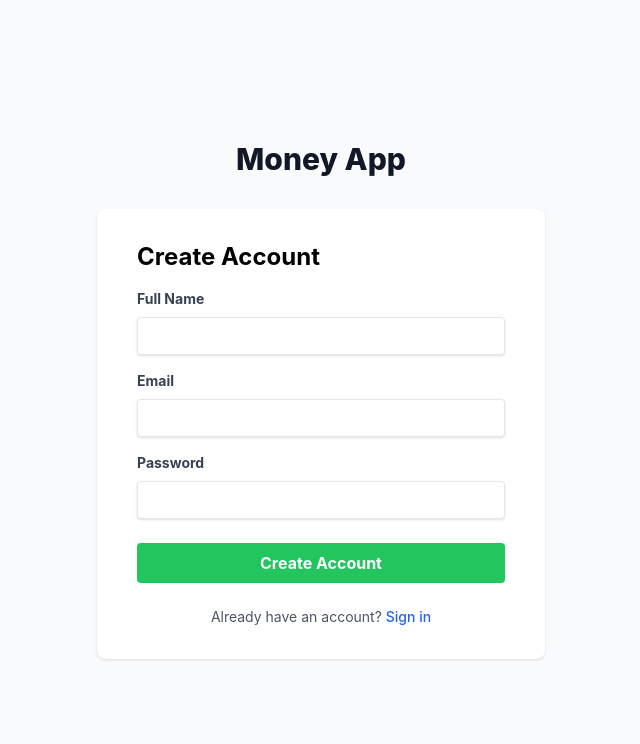
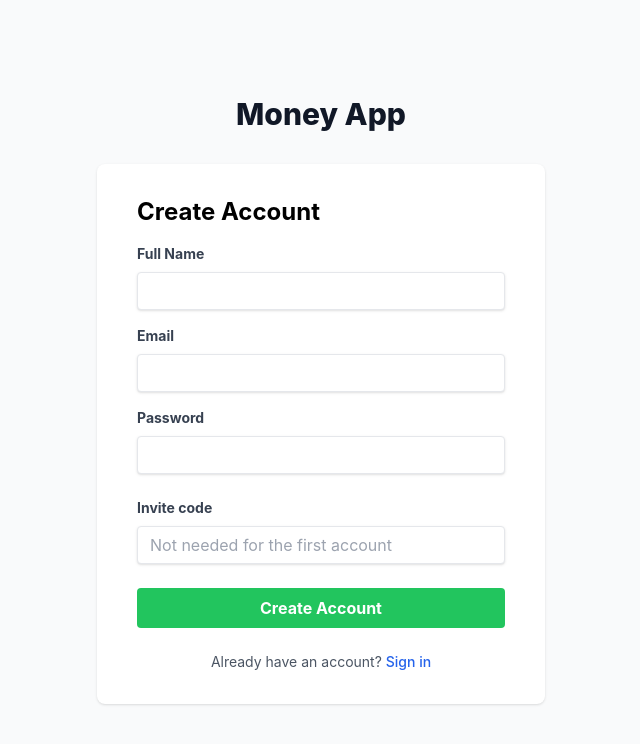
Before and after one commit to christufur/MazzyMoney, a React (Vite) app in the folder frontend/: page /register in a window 1280 px wide. Shown: the top 744 px of the page, without its empty margins (319-959 px from the left). Built offline with nearby package versions, Linux system fonts and the light colour scheme; no server answers.

Commit message:
W1.3 frontend: invite code field, drop Plaid token from client state, clear user on 401
Also removes four unused frontend dependencies.

Co-Authored-By: Claude <noreply@anthropic.com>

```diff
--- a/frontend/package.json
+++ b/frontend/package.json
@@ -4,13 +4,9 @@
   "private": true,
   "type": "module",
   "dependencies": {
-    "@nivo/sankey": "^0.99.0",
     "@testing-library/dom": "^10.4.1",
     "@testing-library/react": "^16.3.0",
-    "@testing-library/user-event": "^13.5.0",
-    "@types/jspdf": "^1.3.3",
     "@types/node": "^16.18.126",
-    "@types/papaparse": "^5.3.16",
     "@types/react": "^19.1.12",
     "@types/react-dom": "^19.1.9",
     "axios": "^1.11.0",
--- a/frontend/src/components/auth/RegisterForm.tsx
+++ b/frontend/src/components/auth/RegisterForm.tsx
@@ -5,7 +5,8 @@ export const RegisterForm: React.FC = () => {
   const [formData, setFormData] = useState({
     email: '',
     password: '',
-    fullName: ''
+    fullName: '',
+    inviteCode: ''
   });
   const [error, setError] = useState('');
   const { register, loading } = useAuth();
@@ -33,7 +34,7 @@ export const RegisterForm: React.FC = () => {
     }
 
     try {
-      await register(formData.email, formData.password, formData.fullName);
+      await register(formData.email, formData.password, formData.fullName, formData.inviteCode || undefined);
     } catch (err: any) {
       setError(err.response?.data?.error || 'Registration failed');
     }
@@ -91,6 +92,20 @@ export const RegisterForm: React.FC = () => {
         />
       </div>
 
+      <div className="mb-6">
+        <label className="block text-gray-700 text-sm font-bold mb-2">
+          Invite code
+        </label>
+        <input
+          type="text"
+          name="inviteCode"
+          value={formData.inviteCode}
+          onChange={handleChange}
+          placeholder="Not needed for the first account"
+          className="shadow appearance-none border rounded w-full py-2 px-3 text-gray-700 leading-tight focus:outline-none focus:shadow-outline"
+        />
+      </div>
+
       <button
         type="submit"
         disabled={loading}
--- a/frontend/src/contexts/AuthContext.tsx
+++ b/frontend/src/contexts/AuthContext.tsx
@@ -6,7 +6,7 @@ interface AuthContextType {
   user: User | null;
   token: string | null;
   login: (email: string, password: string) => Promise<void>;
-  register: (email: string, password: string, fullName: string) => Promise<void>;
+  register: (email: string, password: string, fullName: string, inviteCode?: string) => Promise<void>;
   logout: () => void;
   updateUser: (userData: Partial<User>) => void;
   refreshUser: () => Promise<void>;
@@ -44,7 +44,9 @@ export const AuthProvider: React.FC<AuthProviderProps> = ({ children }) => {
       // Try to load saved user data
       if (savedUser) {
         try {
-          setUser(JSON.parse(savedUser));
+          // Older versions stored the Plaid access token here; drop it.
+          const { plaidAccessToken, ...cleanUser } = JSON.parse(savedUser);
+          setUser(cleanUser);
         } catch (error) {
           console.error('Error parsing saved user data:', error);
           localStorage.removeItem('userData');
@@ -80,11 +82,11 @@ export const AuthProvider: React.FC<AuthProviderProps> = ({ children }) => {
     }
   };
 
-  const register = async (email: string, password: string, fullName: string) => {
+  const register = async (email: string, password: string, fullName: string, inviteCode?: string) => {
     setLoading(true);
     try {
-      const response = await authAPI.register(email, password, fullName);
-      const { token: newToken, userWithoutPassword: userData } = response;
+      const response = await authAPI.register(email, password, fullName, inviteCode);
+      const { token: newToken, user: userData } = response;
 
       setUser(userData);
       setTokenState(newToken);
@@ -102,10 +104,6 @@ export const AuthProvider: React.FC<AuthProviderProps> = ({ children }) => {
     setTokenState(null);
     removeAuthToken();
     localStorage.removeItem('userData');
-  };
-
-  const blanktest = () => {
-    console.log('blanktest');
   };
 
   // Update user data (useful for bank connection updates)
--- a/frontend/src/pages/Accounts.tsx
+++ b/frontend/src/pages/Accounts.tsx
@@ -93,8 +93,7 @@ const AccountsPage: React.FC = () => {
             // If it's a token expiration, update user state
             if (err.response?.data?.reconnect_required) {
                 updateUser({
-                    plaidItemId: null,
-                    plaidAccessToken: null
+                    plaidItemId: null
                 });
             }
         } finally {
@@ -112,7 +111,6 @@ const AccountsPage: React.FC = () => {
         // Update user state to show connected
         updateUser({
             plaidItemId: 'connected', // Will be updated with real data from backend
-            plaidAccessToken: 'connected'
         });
 
         // Wait a moment for the backend sync to start
@@ -136,8 +134,7 @@ const AccountsPage: React.FC = () => {
 
             // Update user state
             updateUser({
-                plaidItemId: null,
-                plaidAccessToken: null
+                plaidItemId: null
             });
 
             // Refresh accounts data
@@ -169,8 +166,7 @@ const AccountsPage: React.FC = () => {
             if (err.response?.data?.reconnect_required) {
                 alert('Your connection has expired. Please reconnect your bank account.');
                 updateUser({
-                    plaidItemId: null,
-                    plaidAccessToken: null
+                    plaidItemId: null
                 });
                 await fetchAccounts();
             } else {
--- a/frontend/src/services/api.ts
+++ b/frontend/src/services/api.ts
@@ -78,9 +78,9 @@ if (savedToken) {
 
 // API methods
 export const authAPI = {
-  register: async (email: string, password: string, fullName: string) => {
+  register: async (email: string, password: string, fullName: string, inviteCode?: string) => {
     const response = await api.post('/api/auth/register', {
-      email, password, fullName
+      email, password, fullName, inviteCode
     });
     return response.data;
   },
@@ -259,6 +259,7 @@ api.interceptors.response.use(
     if (error.response?.status === 401) {
       // Token expired or invalid
       removeAuthToken();
+      localStorage.removeItem('userData');
       window.location.href = '/login';
     }
 
--- a/frontend/src/types/auth.ts
+++ b/frontend/src/types/auth.ts
@@ -4,7 +4,6 @@ export interface User {
     fullName: string;
     createdAt: string;
     updatedAt: string;
-    plaidAccessToken?: string | null;
     plaidItemId?: string | null;
   }
 
```
Also changed, not shown: 1 other file (tests, documents, lock files or other folders).
